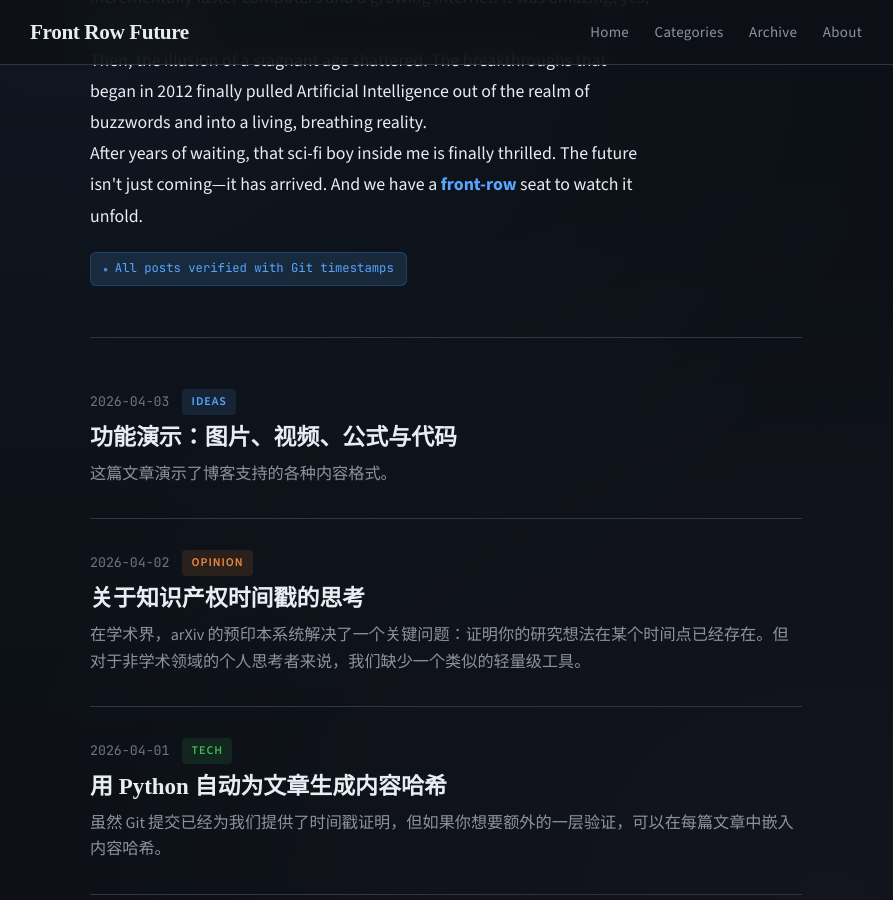
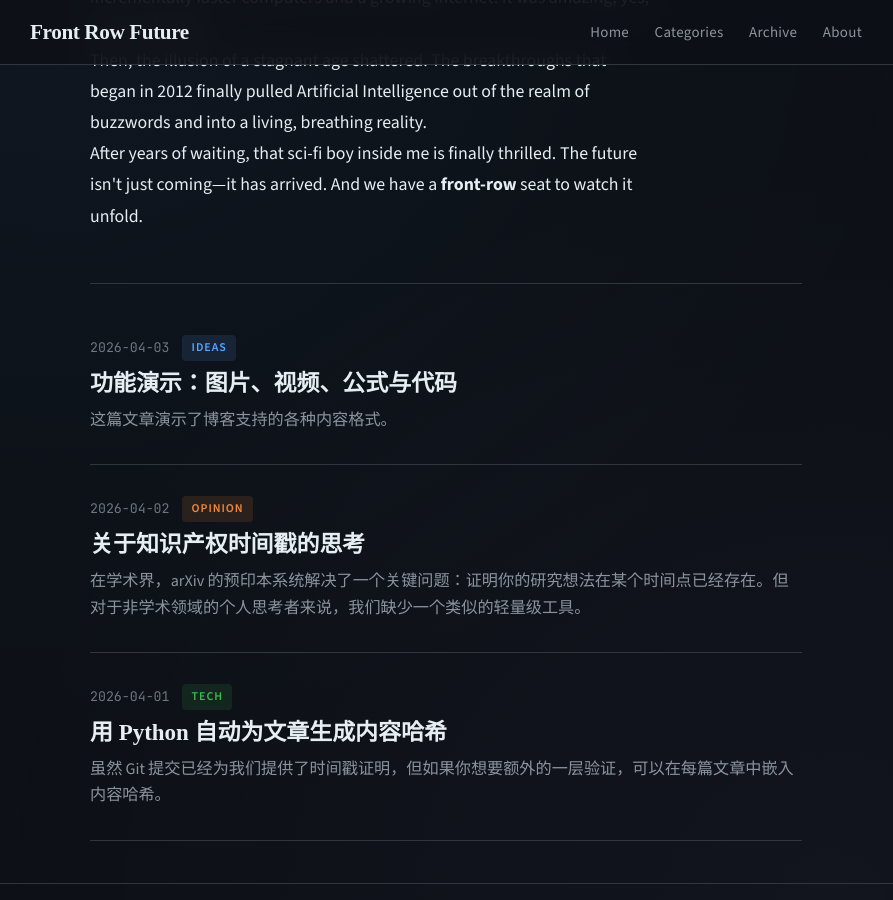
Before and after one commit to ylxfda/ylxfda.github.io, a Jekyll site: the page built from index.html, in a window 1280 px wide and 900 px high, scrolled down 380 px. Shown: the whole window, without its empty margins (194-1087 px from the left). Built offline with Jekyll 4.4.1, drawn with Linux system fonts in a browser that asks for light colours.

Commit message:
Bold-only front-row highlight and remove timestamp badge

```diff
--- a/index.html
+++ b/index.html
@@ -6,8 +6,7 @@ layout: default
   <h1>Front Row Future</h1>
   <p>As a kid raised on classic sci-fi, I spent much of my life waiting for the future. I looked back with envy at the generations who witnessed split atoms, roaring jet engines, and the first footsteps on the moon. For decades, our modern era felt bland by comparison—defined mainly by incrementally faster computers and a growing internet. It was amazing, yes, but not thrilling.</p>
   <p>Then, the illusion of a stagnant age shattered. The breakthroughs that began in 2012 finally pulled Artificial Intelligence out of the realm of buzzwords and into a living, breathing reality.</p>
-  <p>After years of waiting, that sci-fi boy inside me is finally thrilled. The future isn't just coming—it has arrived. And we have a <strong style="color: var(--accent);">front-row</strong> seat to watch it unfold.</p>
-  <div class="timestamp-badge">All posts verified with Git timestamps</div>
+  <p>After years of waiting, that sci-fi boy inside me is finally thrilled. The future isn't just coming—it has arrived. And we have a <strong>front-row</strong> seat to watch it unfold.</p>
 </div>
 
 <ul class="post-list">
```
Also changed, not shown: about.md (+1 -1 lines).
